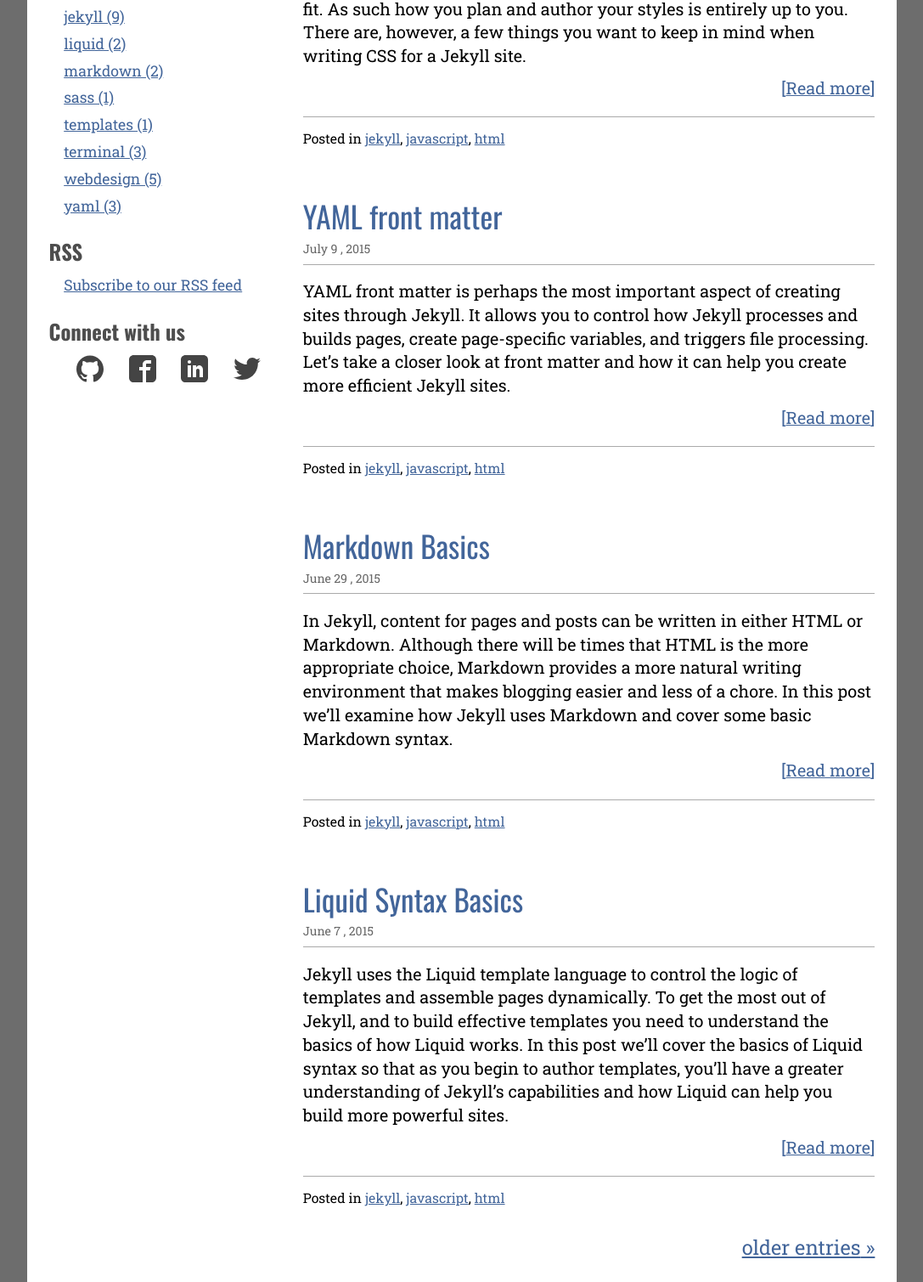
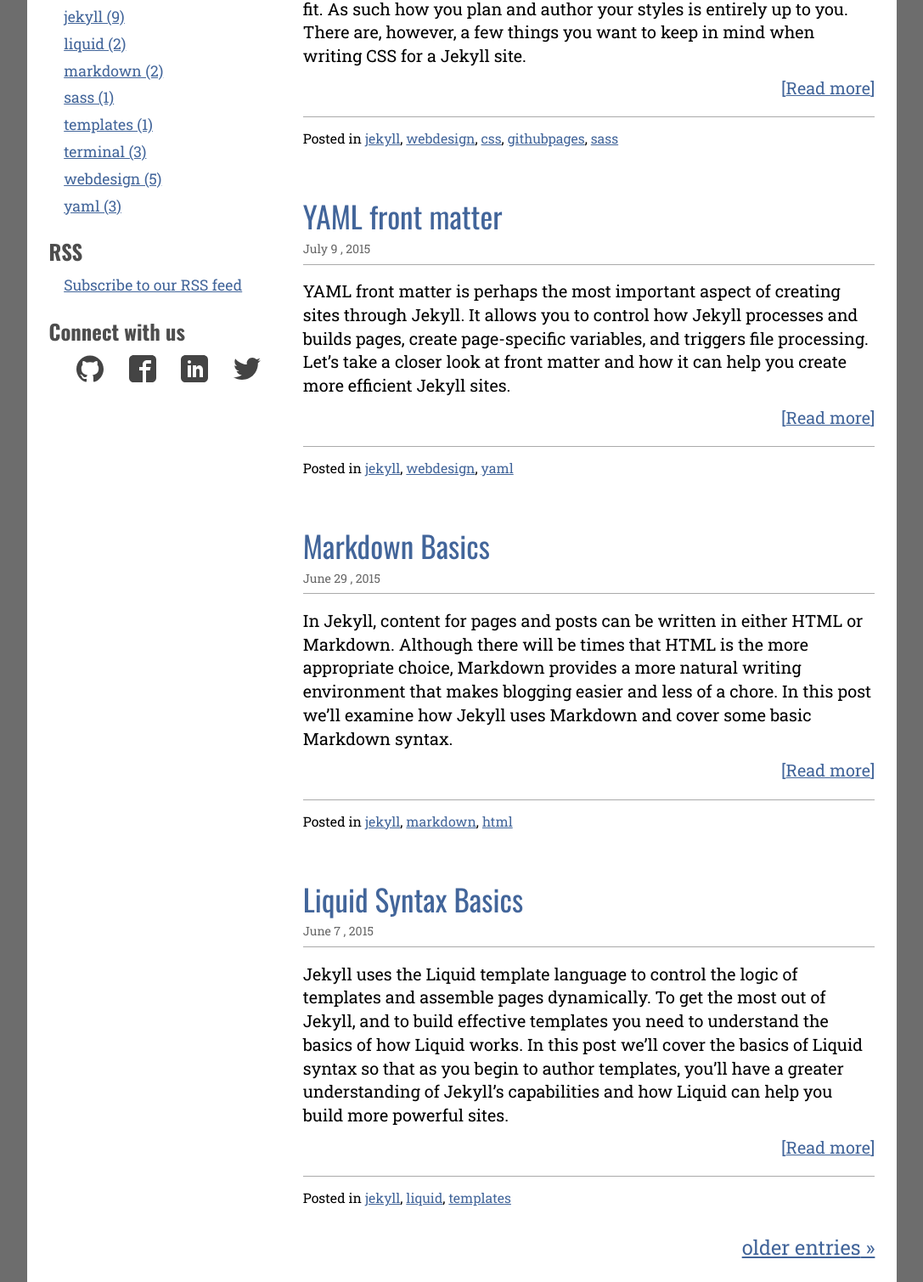
Before and after one commit to dolkee/jekDes, a Jekyll site: the page built from index.html, in a window 1280 px wide. Shown: the part 423-1932 px from the top of the page at 85% size, without its empty margins (96-1183 px from the left). Built offline with Jekyll 4.4.1, drawn with Linux system fonts in a browser that asks for light colours; the list of posts is cut into pages by our own code.

Commit message:
new changes

```diff
--- a/index.html
+++ b/index.html
@@ -16,7 +16,9 @@
           </header>
           <p>{{post.excerpt | strip_html}} <a href="{{site.baseurl}}{{post.url}}" title="read more" class="more">Read more</a></p>
           <footer>
-            <p>Posted in <a href="category-url" >jekyll</a>, <a href="category-url" >javascript</a>, <a href="category-url" >html</a></p></footer>
+          <p>Posted in {% for tag in post.tags %}<a href="{{site.baseurl}}/tags/index.html#{{ tag | cgi_escape}}" title="Posts tagged {{tag}}" rel="tag" >{{tag}}</a>{% unless forloop.last %}, {% endunless %}{% endfor %}</p>
+
+          </footer>
         </article>
         {% endfor %}
 
```
Also changed, not shown: tags/index.html (+9 -6 lines). Lines whose indentation alone changed are shown as unchanged.
